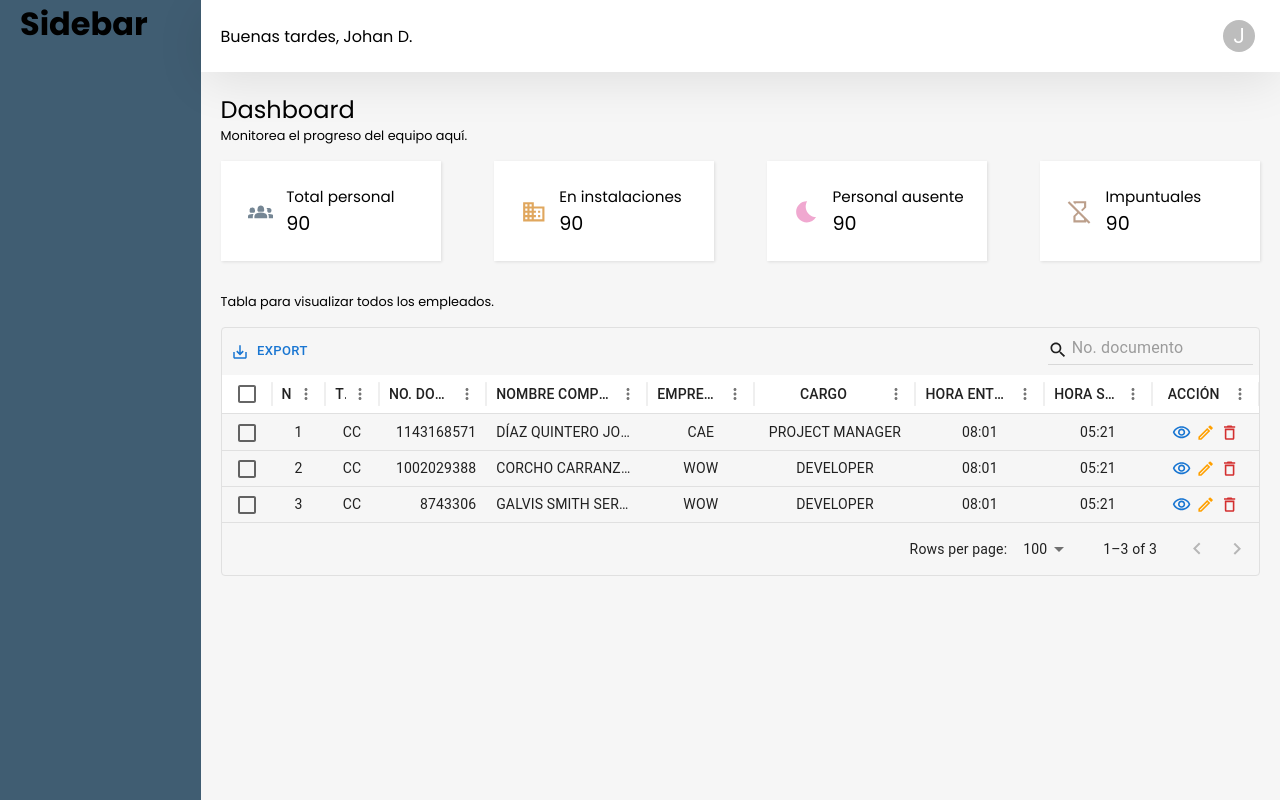
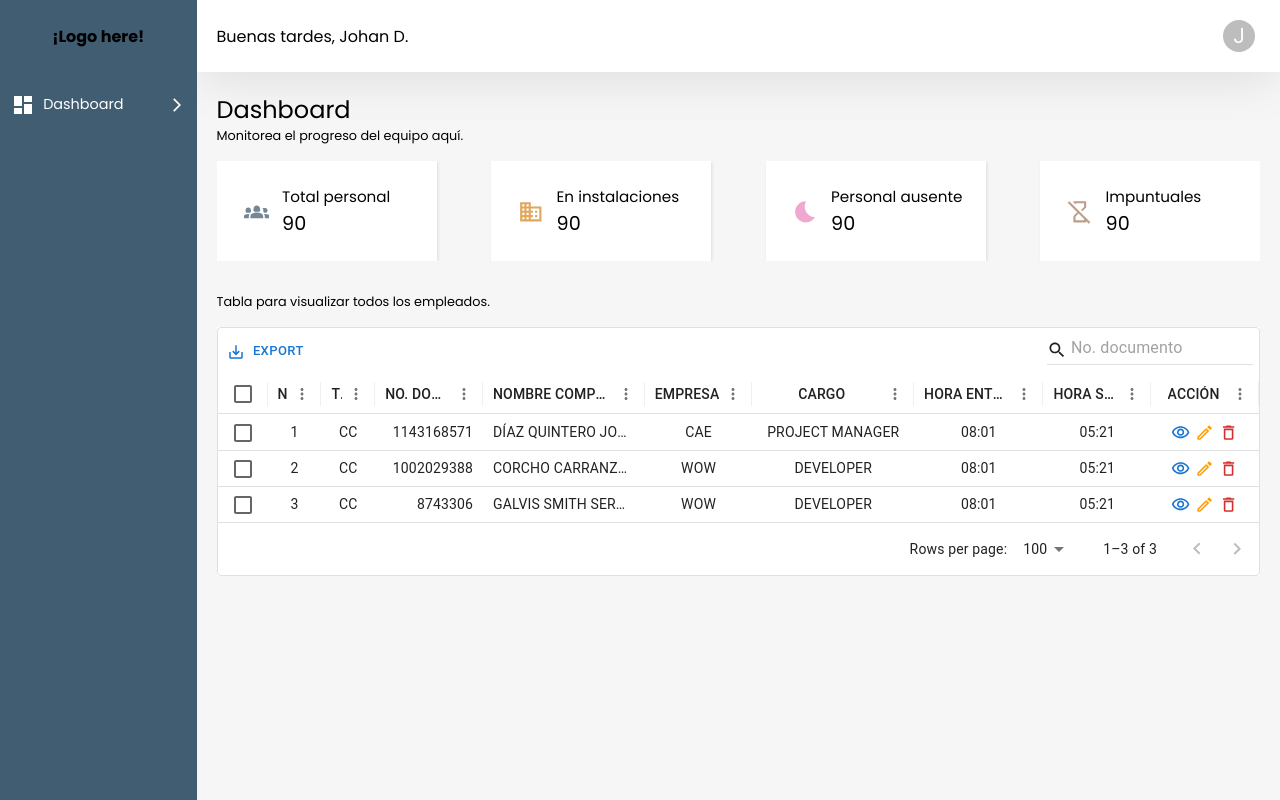
Before and after one commit to dbeec/monorepo_dev, a React (Vite) app in the folder apps/client/: page /dashboard in a window 1280 px wide. Built offline with nearby package versions, Linux system fonts and the light colour scheme.

Commit message:
feat(sidebar)

```diff
--- a/apps/client/src/components/sidebar/index.tsx
+++ b/apps/client/src/components/sidebar/index.tsx
@@ -1,10 +1,42 @@
-import './style.css'
+import { Link } from "react-router-dom";
+import "./style.css";
+import DashboardIcon from "@mui/icons-material/Dashboard";
+import ArrowForwardIosIcon from "@mui/icons-material/ArrowForwardIos";
+import { useState } from "react";
 
 export default function Sidebar() {
+  const [expanded, setExpanded] = useState(false);
+
+  const isToggle = () => {
+    setExpanded(!expanded);
+  };
+
   return (
     <>
       <div className="main_sidebar">
-        <h1>Sidebar</h1>
+        <div className="logo_sidebar">
+          <h1>¡Logo here!</h1>
+        </div>
+
+        <div className="list_sidebar">
+          <li className="content_li" onClick={isToggle}>
+            <div className="content_options">
+              <div className="redirect">
+                <DashboardIcon />
+                Dashboard
+              </div>
+
+              <div className="expanded_icon">
+                <ArrowForwardIosIcon style={{ fontSize: "1rem" }} />
+              </div>
+            </div>
+            {expanded && (
+              <div className="hover">
+                <Link to="/dashboard">Numero 1</Link>
+              </div>
+            )}
+          </li>
+        </div>
       </div>
     </>
   );
--- a/apps/client/src/components/sidebar/style.css
+++ b/apps/client/src/components/sidebar/style.css
@@ -1,6 +1,68 @@
 .main_sidebar {
-  background: #405D72;
+  background: #405d72;
   width: 18%;
-  height: 100%;
-  padding: 0 20px;
+  height: 100vh;
+  padding: 0 .3rem;
+
+  @media (max-width: 768px) {
+    position: absolute;
+    display: block;
+    width: 100%;
+    z-index: 7;
+  }
 }
+
+.logo_sidebar {
+  display: flex;
+  justify-content: center;
+  align-items: center;
+  margin-bottom: 1rem;
+  width: 100%;
+  height: 9%;
+}
+
+.logo_sidebar h1 {
+  font-size: 1rem;
+}
+
+.list_sidebar {
+  display: flex;
+  flex-direction: column;
+  gap: 0.3rem;
+}
+
+.list_sidebar li {
+  display: flex;
+  padding: 0.3rem .4rem;
+  border-radius: 2px;
+  color: #fff;
+  font-size: 0.9rem;
+}
+
+.list_sidebar li:hover {
+  background: #456983;
+}
+
+.content_li {
+  display: flex;
+  flex-direction: column;
+  justify-content: space-between;
+  gap: .4rem;
+  cursor: pointer
+}
+
+.content_options {
+  display: flex;
+  justify-content: space-between;
+}
+
+.redirect {
+  display: flex;
+  gap: .5rem;
+  align-items: center;
+}
+
+.expanded_icon {
+  display: flex;
+  align-items: center;
+}
--- a/apps/client/src/index.css
+++ b/apps/client/src/index.css
@@ -10,10 +10,10 @@
   border: 0;
   text-decoration: none;
   box-sizing: border-box;
+  overflow: hidden;
 }
 
 html {
-  /* overflow-x: hidden; */
   scroll-behavior: smooth;
 }
 
--- a/apps/client/src/ui/admin/container/outlet/dashboard/index.tsx
+++ b/apps/client/src/ui/admin/container/outlet/dashboard/index.tsx
@@ -58,9 +58,9 @@ export default function AdminContent() {
         </div>
       </div>
 
+      {/* Tabla */}
+      <TitleViews text="Tabla para visualizar todos los empleados." />
       <div className="table_container">
-        <TitleViews text="Tabla para visualizar todos los empleados." />
-
         <MainTable />
       </div>
     </>
--- a/apps/client/src/ui/admin/container/outlet/dashboard/style.css
+++ b/apps/client/src/ui/admin/container/outlet/dashboard/style.css
@@ -4,6 +4,13 @@
   display: flex;
   justify-content: space-between;
   margin-bottom: 2rem;
+
+  @media(max-width: 768px) {
+    display: flex;
+    flex-direction: column;
+    align-items: center;
+    gap: 1rem;
+  }
 }
 
 .card {
@@ -14,6 +21,10 @@
   height: 100px;
   padding: 0.9rem;
   box-shadow: rgba(0, 0, 0, 0.1) 1px 1px 3px;
+
+  @media(max-width: 768px) {
+    width: 100%;
+  }
 }
 
 .icon {
@@ -33,7 +44,7 @@
 /* BLOQUE DE LA TABLA */
 
 .table_container {
-  /* background: #fff; */
+  background: #fff;
   width: 100%;
   height: auto;
 }
--- a/apps/client/src/ui/admin/container/outlet/dashboard/table.tsx
+++ b/apps/client/src/ui/admin/container/outlet/dashboard/table.tsx
@@ -38,7 +38,6 @@ export default function MainTable() {
             {
               field: "id",
               headerName: "NO.",
-              // width: 50,
               flex: 0.5,
               align: "center",
               ...defaultColumnOptions,
```
Also changed, not shown: 1 other file (tests, documents, lock files or other folders).
